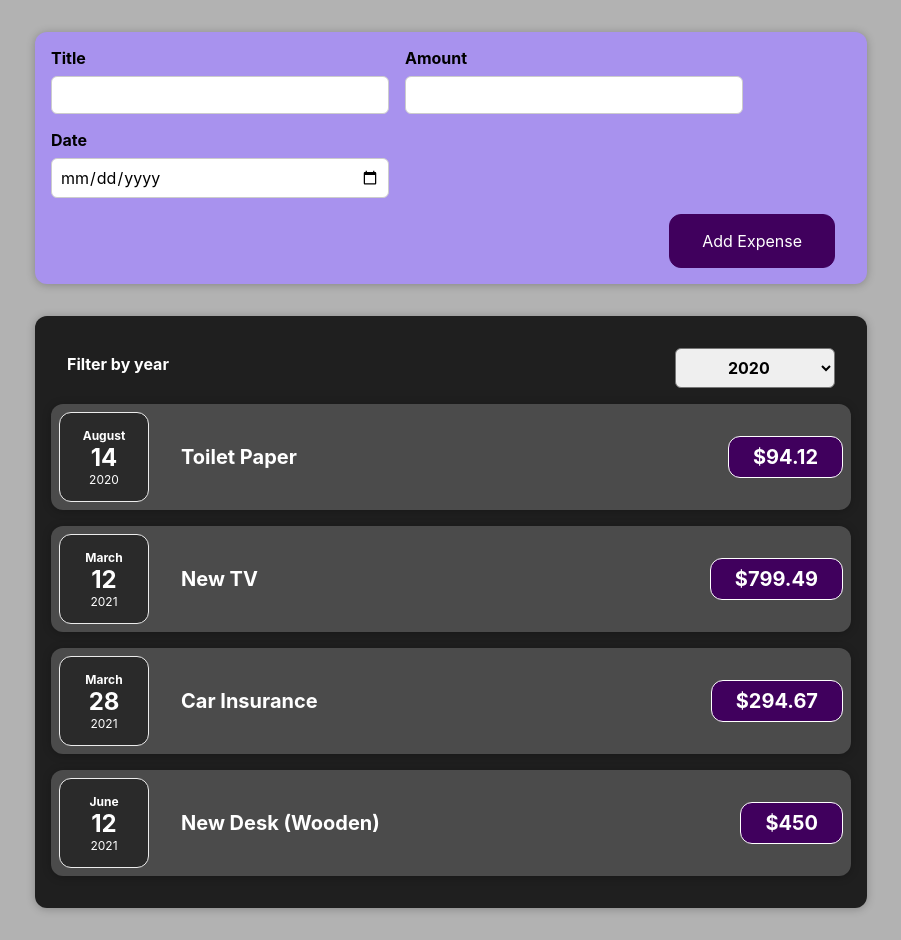
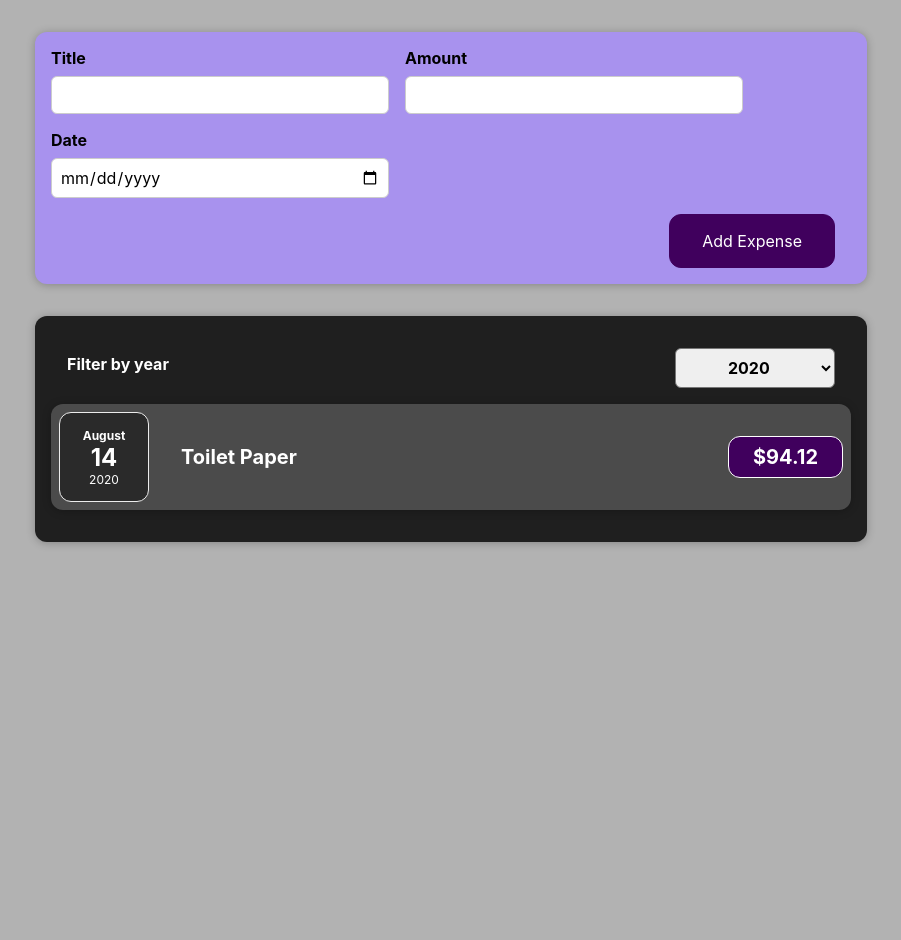
Before and after one commit to Isrealsix/expensesApp, a React (Create React App) app: page / in a window 1280 px wide. Shown: the whole page, without its empty margins (189-1090 px from the left). After the commit the page ends 800 px from the top, so only its background shows below. Built offline with nearby package versions, Linux system fonts and the light colour scheme.

Commit message:
added the filter method to filter by year

```diff
--- a/src/components/Expenses/Expenses.js
+++ b/src/components/Expenses/Expenses.js
@@ -11,14 +11,18 @@ const Expenses = ({ items }) => {
 		setFilteredYear(selectedYear);
 	};
 
+	const filteredExpenses = items.filter(
+		expense => expense.date.getFullYear().toString() === filteredYear
+	);
 	return (
 		<Card className="expenses">
 			<ExpensesFilter
 				selected={filteredYear}
 				onChangeFilter={filterChangeHandler}
 			/>
-			{items.map(expense => (
+			{filteredExpenses.map(expense => (
 				<ExpenseItem
+					key={expense.id}
 					date={expense.date}
 					title={expense.title}
 					amount={expense.amount}
```
